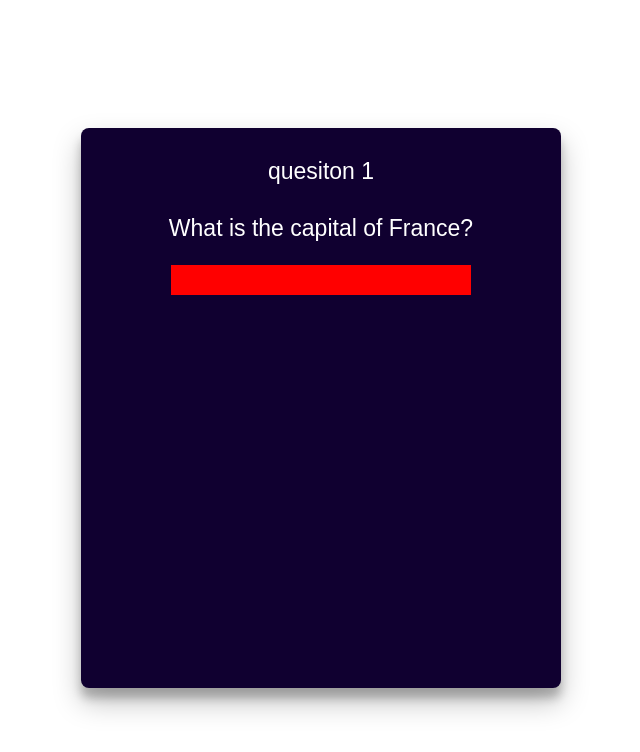
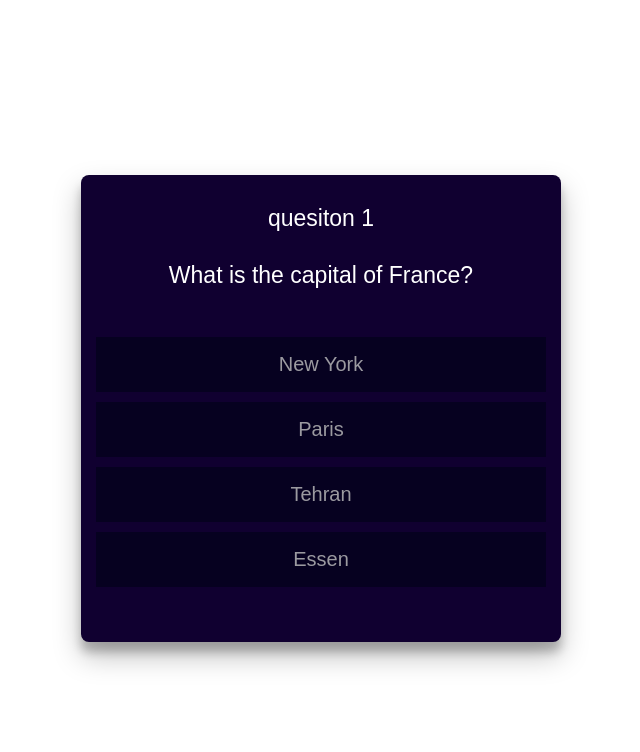
Before and after one commit to Mahsa-Arabzadeh/React-Mini-Project, a React (Vite) app in the folder Quiz-App/: page / in a window 1280 px wide. Shown: the top 752 px of the page, without its empty margins (319-959 px from the left). Built offline with nearby package versions, Linux system fonts and the light colour scheme.

Commit message:
Feat(questions.jsx): add buttons[map the answer array]

```diff
--- a/Quiz-App/src/components/Questions.css
+++ b/Quiz-App/src/components/Questions.css
@@ -12,12 +12,10 @@ body {
   flex-direction: column;
   background-color: #100030;
   width: 450px;
-  height: 500px;
   border-radius: 8px;
   padding: 30px 15px;
   box-shadow: rgba(0, 0, 0, 0.25) 0px 14px 28px,
     rgba(0, 0, 0, 0.22) 0px 10px 10px;
-
   font-size: 23px;
   color: #fff;
   font-family: Arial, Helvetica, sans-serif;
@@ -32,13 +30,24 @@ body {
 }
 
 .question-box {
-  background-color: red;
-  width: 300px;
-  height: 30px;
+  display: flex;
+  flex-direction: column;
+  justify-content: center;
+  width: 100%;
+  height: 300px;
+  gap: 10px;
 }
 
-.btn {
-  background-color: #fff;
-  width: 300px;
-  height: 30px;
+.btn-option {
+  background-color: #060120;
+  padding: 16px;
+  border: none;
+  cursor: pointer;
+  transition: 0.3s;
+  font-size: 20px;
+  color: #c2c2c2ca;
 }
+
+.btn-option:hover {
+  background-color: #27345c71;
+}
--- a/Quiz-App/src/components/Questions.jsx
+++ b/Quiz-App/src/components/Questions.jsx
@@ -59,6 +59,10 @@ export default function Questions() {
   //   })
   // }
 
+  const clickHandler = () => {
+    console.log("fd");
+  }
+
   return (
     <div>
       <div className='container'>
@@ -67,7 +71,9 @@ export default function Questions() {
         <div className="question-count"><span>quesiton 1</span></div>
         <div className="question-title">{question.question[currentQuestion.currentQuestion].questionText}</div>
         <div className="question-box">
-
+          {question.question[currentQuestion.currentQuestion].answer.map(answer => (
+            <button onClick={(e) => clickHandler(e)} className="btn-option" key={toString()}>{answer.answerText}</button>
+          ))}
         </div>
       </div>
     </div>
```
